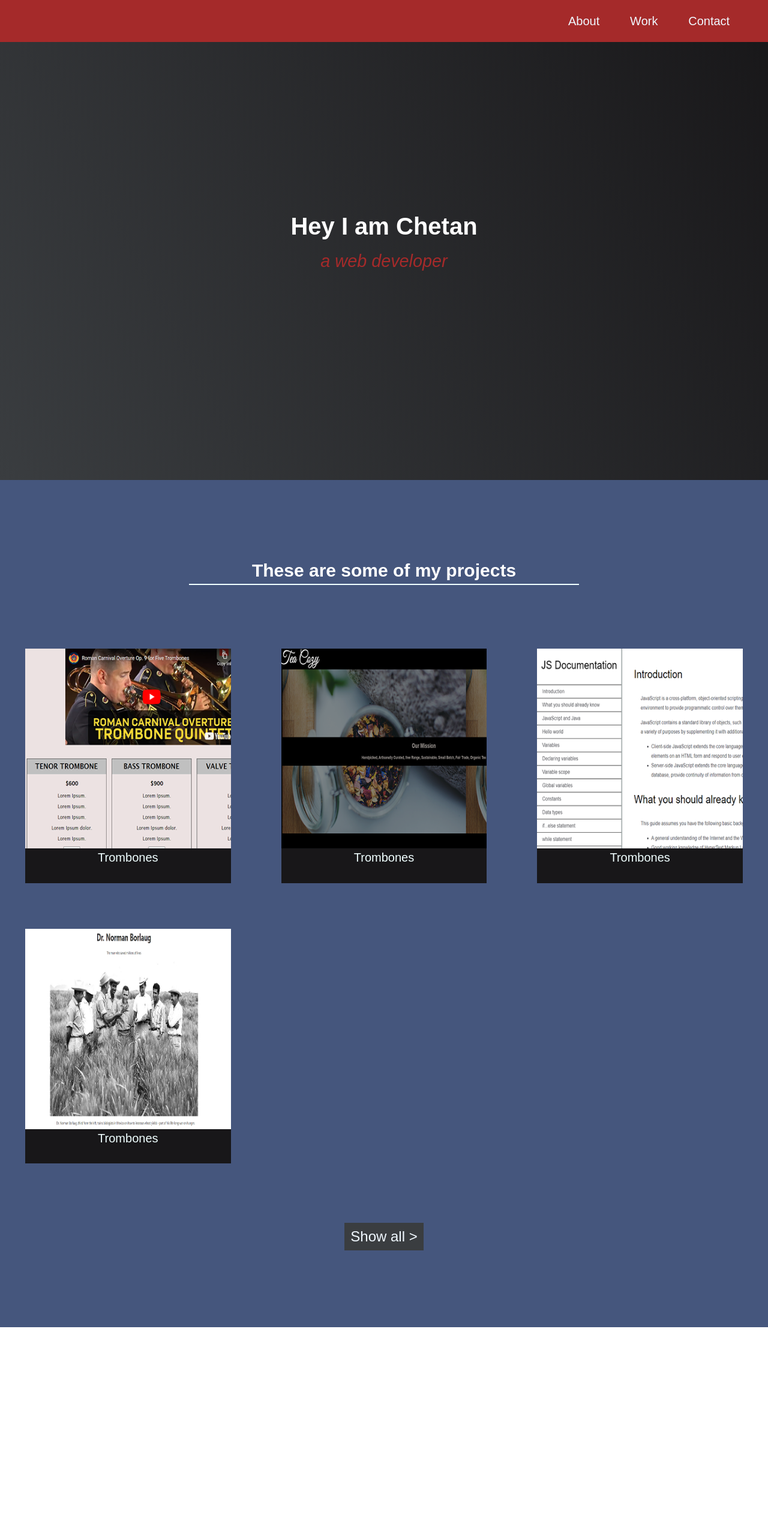
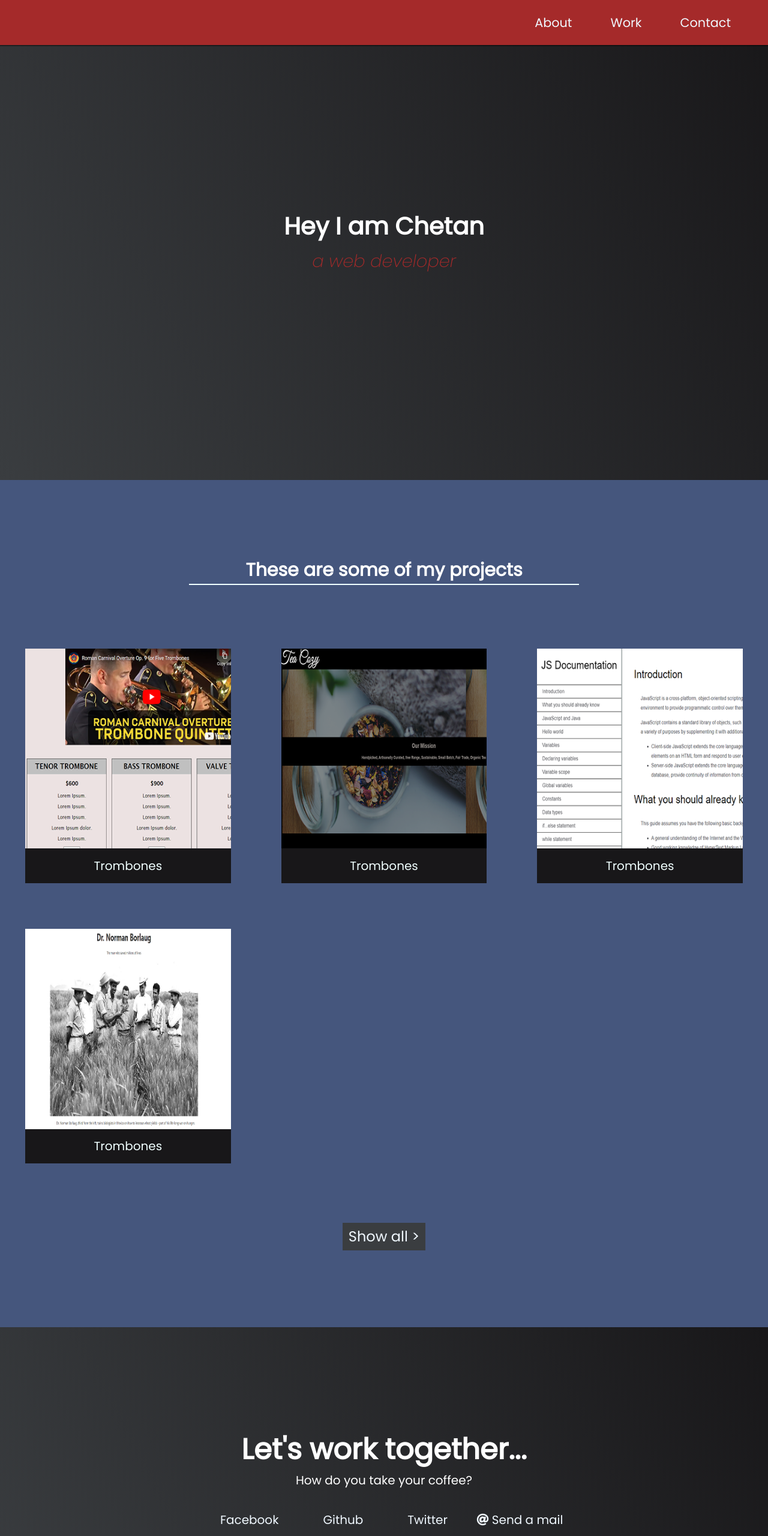
Before and after one commit to ChetanModgill/Portfolio, a plain HTML site: page index.html in a window 1280 px wide. Shown: the top 2560 px of the page at 60% size. Before the commit the page ends 2212 px from the top, so only its background shows below. Drawn offline with Linux system fonts and the light colour scheme; files whose address does not match are found by name.

Commit message:
project completed as per free code camp guidelines

```diff
--- a/index.html
+++ b/index.html
@@ -2,19 +2,34 @@
     <head>
         <title>Iam_ChetanSharma</title>
         <link rel="stylesheet" href="style.css">
+        <link rel="stylesheet" href="https://maxcdn.bootstrapcdn.com/font-awesome/4.4.0/css/font-awesome.min.css">
+        <link
+      rel="stylesheet"
+      href="https://use.fontawesome.com/releases/v5.8.2/css/all.css"
+      integrity="sha384-oS3vJWv+0UjzBfQzYUhtDYW+Pj2yciDJxpsK1OYPAYjqT085Qq/1cq5FLXAZQ7Ay"
+      crossorigin="anonymous"
+    />
+    <link
+      href="https://fonts.googleapis.com/css?family=Poppins:200i,300,400&display=swap"
+      rel="stylesheet"
+    />
+    <link
+      href="https://fonts.googleapis.com/css?family=Raleway:700&display=swap"
+      rel="stylesheet"
+    />
     </head>
 
     <body>
-        <nav id="nav-header">
-            <ul>
-                <li class="nav-link"><a href="#">About</a></li>
-                <li class="nav-link"><a href="#">Work</a></li>
-                <li class="nav-link"><a href="#">Contact</a></li>
+        <nav id="navbar">
+            <ul class="nav-list">
+                <li class="nav-link"><a href="#welcome">About</a></li>
+                <li class="nav-link"><a href="#projects">Work</a></li>
+                <li class="nav-link"><a href="#connect">Contact</a></li>
             </ul>
         </nav>
 
         <!--Welcome Section-->
-        <section class="welcome">
+        <section id="welcome-section">
             <h1>Hey I am Chetan</h1>
             <p>a web developer</p>
         </section>
@@ -22,7 +37,7 @@
         <section id="projects" class="project-sections">
 
             <!--facing issues with center and little below-->
-            <h1 id="projects-header">These are some of my projects</h1>
+            <h1 id="project-tile" class="project-tile">These are some of my projects</h1>
 
             <!-- Added all the projects in grid form-->
             <div class="project-grid">
@@ -48,5 +63,45 @@
                 </a>
             </div>
         </section>
+
+        <!--profile links section-->
+
+        <section id="connect">
+            <div class="connect-line">
+                <h2>Let's work together...</h2>
+                <p>How do you take your coffee?</p>
+            </div>
+
+            <div id="social-profiles">
+                <a href="#" target="_blank" id="profile-link" class="profile-link">
+                    <i class="fa fa-facebook-square"></i>
+                    Facebook
+                </a>
+                <a href="https://github.com/ChetanModgill" id="profile-link" target="_blank" class="profile-link">
+                    <i class="fa fa-github"></i>
+                    Github
+                </a>
+                <a href="#" id="profile-link" target="_blank" class="profile-link">
+                    <i class="fa fa-twitter"></i>
+                    Twitter
+                </a>
+                <a href="#" id="profile-link" target="_blank" class="profile-link">
+                    <i class="fa fa-at"></i>
+                    Send a mail
+                </a>
+            </div>
+        </section>
+
+
+        <!--Footer -->
+
+        <footer id="footer">
+            <p class="project-motive">
+                This Portfolio created by chetan sharma to improve skills in HTML and CSS.
+            </p>
+            <p class="source">
+                @ source FreeCodeCamp
+            </p>
+        </footer>
     </body>
 </html>
--- a/style.css
+++ b/style.css
@@ -6,37 +6,59 @@ body{
     color: white;
     line-height: 1.5;
     box-sizing: border-box;
+    background-color: brown;
 }
-#nav-header{
+
+/*general conditions*/
+
+ul{
+    list-style: none;
+}
+
+#navbar{
     background-color: brown;
-    width: 100%;;
     display: flex;
     justify-content: flex-end;
-    position: fixed;gh
+    top: 0;
+    left: 0;
+    position: fixed;
     box-shadow: 0 2px 0 rgba(0, 0, 0, 0.4);
     z-index: 10;
+    width: 100%;
+    border: 2px solid brown;
 }
 
-#nav-header ul{
+#navbar .nav-list{
     display: flex;
-    justify-content: space-around;
-    list-style: none;
-    width: 25%;
-    height: max-content;
-    margin-right: 3%;
+    margin-right: 2rem;
+}
+.nav-list li{
+    display: block;
+    font-size: 1.3rem;
+    padding:0 2rem;
 }
 
-#nav-header a{
+/*responsive design */
+@media (max-width: 900px) {
+    #navbar{
+        justify-content: center;
+    }
+    .nav-list li{
+        font-size: 1rem;
+    }
+}
+
+#navbar a{
     text-decoration: none;
     color: aliceblue;
 }
 
-#nav-header a:hover{
+#navbar a:hover{
     color: aquamarine;
     background-color: darkgrey;
 }
 
-.welcome{
+#welcome-section{
     display: flex;
     flex-direction: column;
     justify-content: center;
@@ -48,11 +70,11 @@ body{
 
 }
 
-.welcome h1{
+#welcome-section h1{
     font-size: 2.5rem;
 }
 
-.welcome p{
+#welcome-section p{
     margin-top: -2%;
     color: brown;
     font-style: italic;
@@ -64,7 +86,7 @@ body{
     text-align: center;
     background-color: #45567d;
 }
-#projects-header{
+#project-tile{
     border-bottom:2px solid azure;
     max-width: 650px;
     margin: 0 auto 6rem auto;
@@ -97,7 +119,9 @@ body{
     background-color: #181719;
     color: azure;
     height: 15%;
-    text-align: center;
+    display: flex;
+    justify-content: center;
+    align-items: center;
     margin-top: 0%;
 }
 
@@ -115,3 +139,53 @@ body{
 #show-button:hover {
     background-color: brown;
 }
+
+
+
+
+/* Profile connect style tags*/
+
+#connect{
+    background-image: linear-gradient(62deg, #3a3d40 0%, #181719 100%);
+    text-align: center;
+    padding: 8rem 2rem;
+}
+
+.connect-line h2{
+    font-size: 3rem;
+    margin-bottom: 0%;
+}
+.connect-line p{
+    margin-top: 0%;
+}
+
+#social-profiles{
+    display: flex;
+    justify-content: center;
+    align-items: center;
+    flex-wrap: wrap;
+    margin: 3% auto;
+    width: 100%;
+}
+
+.profile-link{
+    color: aliceblue;
+    text-decoration: none;
+    margin: auto 2%;
+    transition: tranform 0.5s ease-out;
+}
+
+.profile-link:hover{
+    transform: translateY(5px);
+}
+
+
+/*footer*/
+
+#footer{
+    background-image: linear-gradient(62deg, #3a3d40 0%, #181719 100%);
+    font-size: 1rem;
+    display: flex;
+    justify-content: space-around;
+    margin-top: 3px;
+}
```
